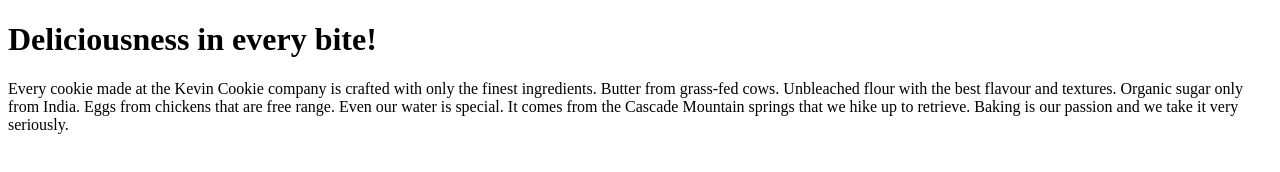
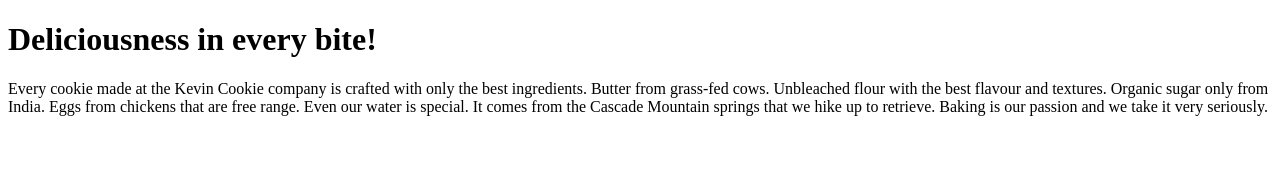
Before and after one commit to shivan-21/KevinCookieCompany.com, a plain HTML site: page index.htm in a window 1280 px wide. Drawn offline with Linux system fonts and the light colour scheme.

Commit message:
update index text

```diff
--- a/index.htm
+++ b/index.htm
@@ -3,7 +3,7 @@
 <body>
 
 <h1>Deliciousness in every bite!</h1>
-<p>Every cookie made at the Kevin Cookie company is crafted with only the finest ingredients. Butter from grass-fed cows. Unbleached flour with the best flavour and textures. Organic sugar only from India. Eggs from chickens that are free range. Even our water is special. It comes from the Cascade Mountain springs that we hike up to retrieve. Baking is our passion and we take it very seriously.</p>
+<p>Every cookie made at the Kevin Cookie company is crafted with only the best ingredients. Butter from grass-fed cows. Unbleached flour with the best flavour and textures. Organic sugar only from India. Eggs from chickens that are free range. Even our water is special. It comes from the Cascade Mountain springs that we hike up to retrieve. Baking is our passion and we take it very seriously.</p>
 
 </body>
 </html>
```
